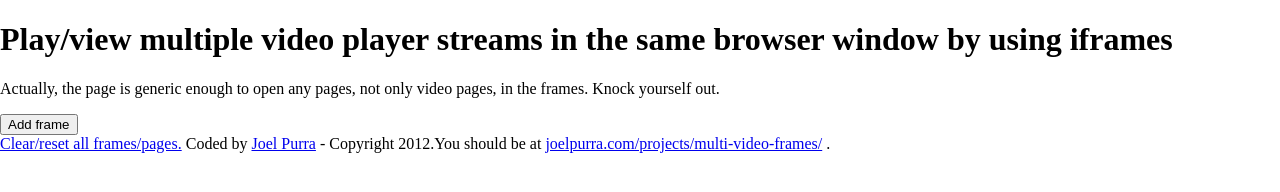
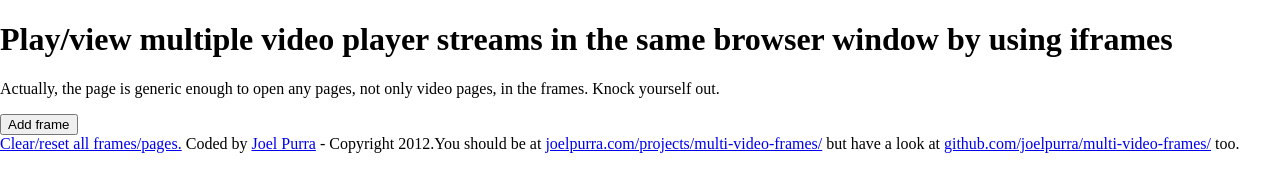
Before and after one commit to joelpurra/multi-video-frames, a plain HTML site: page index.html in a window 1280 px wide. Drawn offline with nearby package versions, Linux system fonts and the light colour scheme.

Commit message:
Link to github project

```diff
--- a/index.html
+++ b/index.html
@@ -45,7 +45,7 @@
             <a href="http://joelpurra.com/">Joel Purra</a>
             - Copyright 2012.You should be at
             <a href="http://joelpurra.com/projects/multi-video-frames/">joelpurra.com/projects/multi-video-frames/</a>
-            .
+            but have a look at <a href="https://github.com/joelpurra/multi-video-frames/">github.com/joelpurra/multi-video-frames/</a> too.
         </footer>
         <script src="https://ajax.googleapis.com/ajax/libs/jquery/1/jquery.js">
 
```
